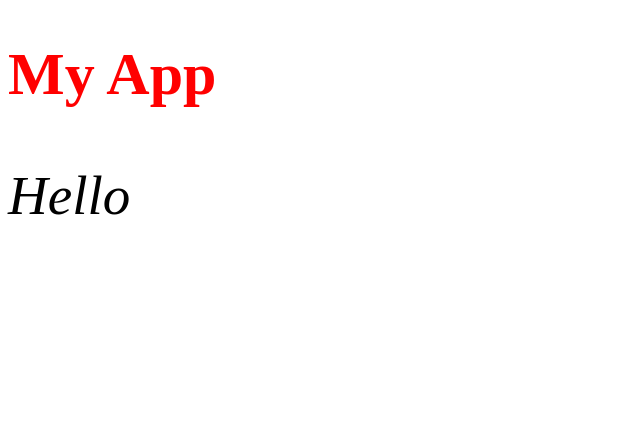
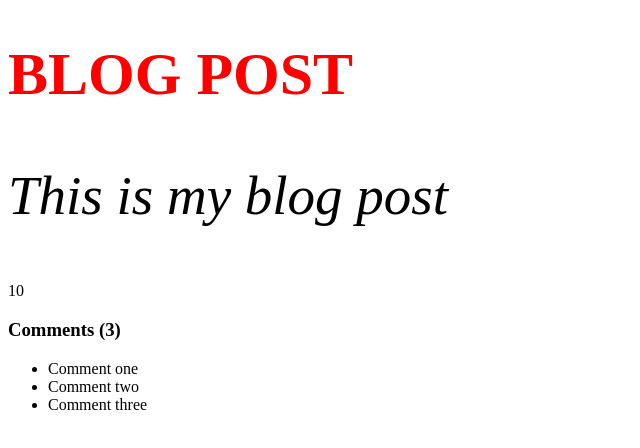
Before and after one commit to lvvNikolas/feed-back-app, a React (Create React App) app: page / in a window 1280 px wide. Shown: the top 448 px of the page, without its empty margins (0-640 px from the left). Built offline with nearby package versions, Linux system fonts and the light colour scheme.

Commit message:
section 2 lesson 005

```diff
--- a/src/App.js
+++ b/src/App.js
@@ -1,9 +1,24 @@
 function App(){
+    const title = 'Blog Post'
+    const body = 'This is my blog post'
+    const comments = [
+        {id: 1, text: 'Comment one'},
+        {id: 2, text: 'Comment two'},
+        {id: 3, text: 'Comment three'},
+    ]
     return (
         <div className="container">
-        <h1>My App</h1>
-        <p>Hello</p>
-
+        <h1>{title.toLocaleUpperCase()}</h1>
+        <p>{body}</p>
+        {5 + 5}
+        <div className="comments">
+            <h3>Comments ({comments.length})</h3>
+            <ul>
+                {comments.map((comment, index) => (
+                    <li key={index}>{comment.text}</li>
+                ))}
+            </ul>
+        </div>
         </div>
 
     )
```
